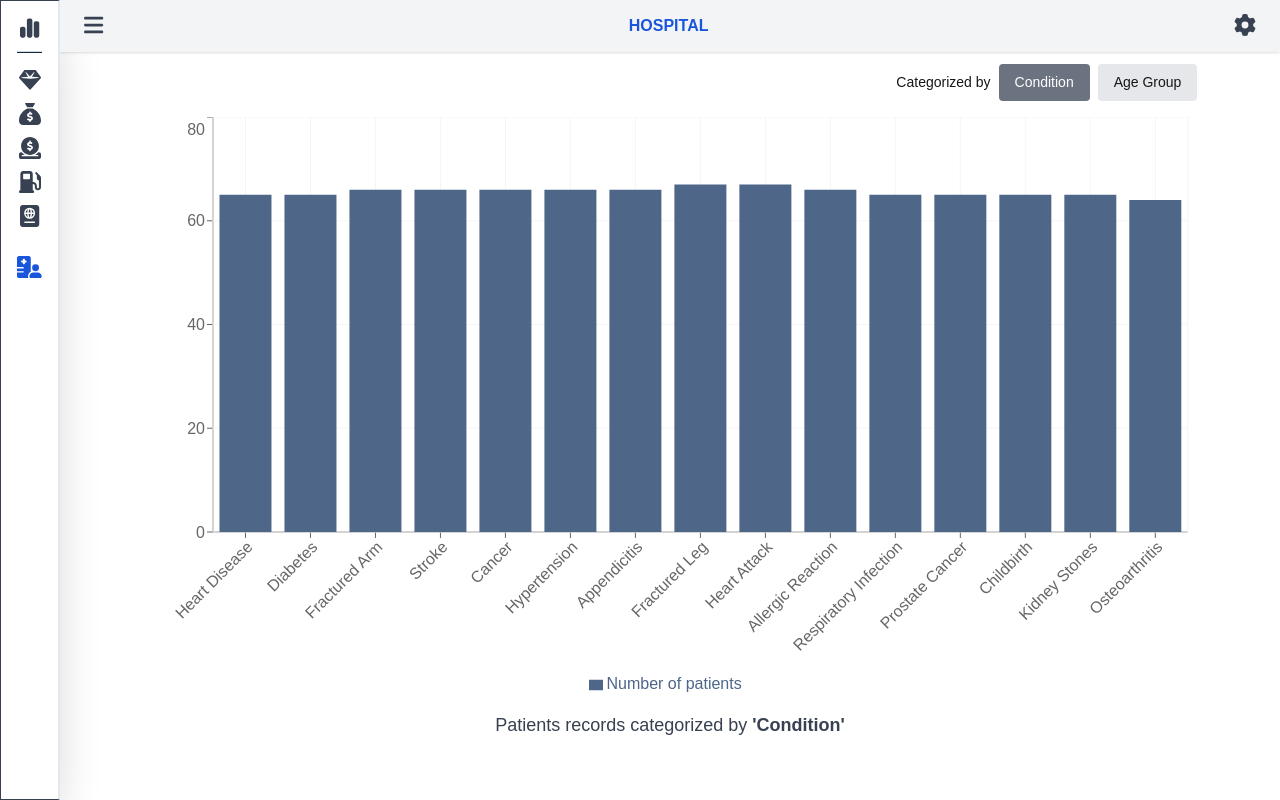
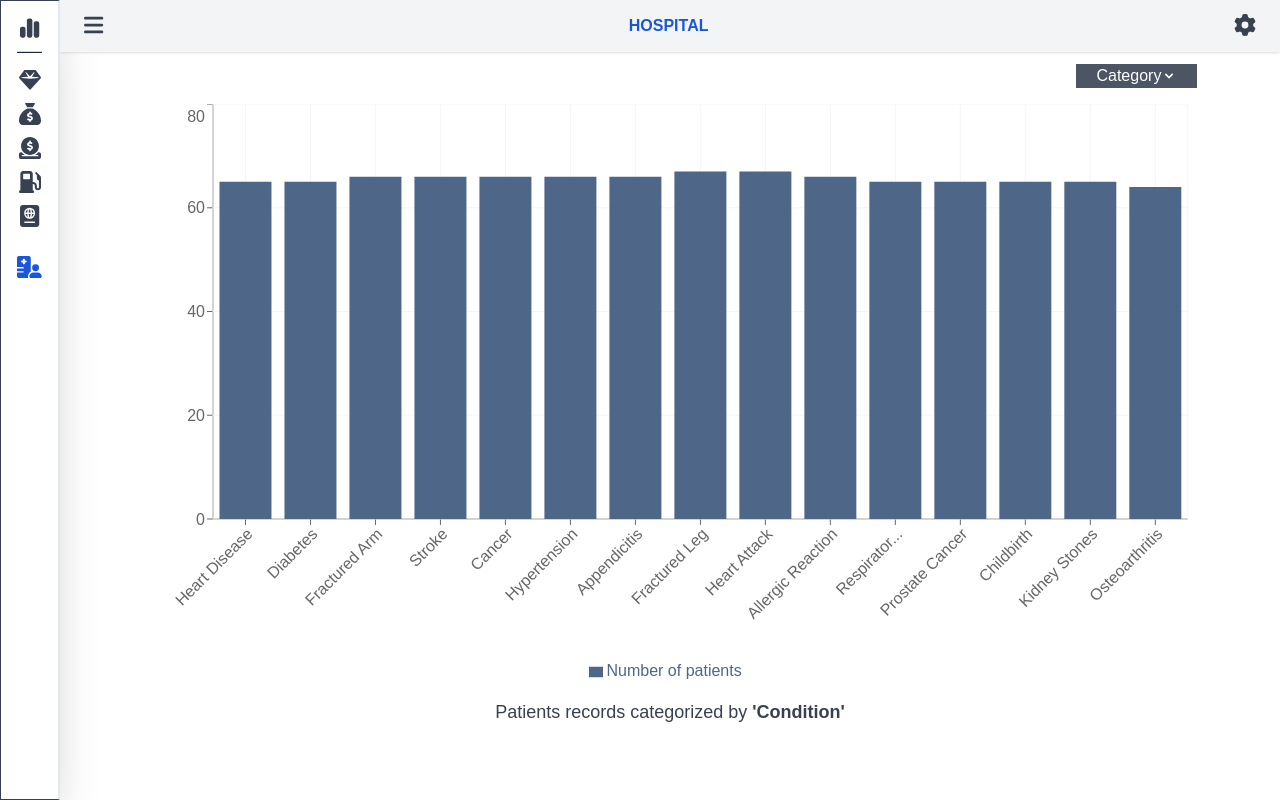
Before and after one commit to SagarMainali/visualized_nepal, a Next.js app: page /hospital in a window 1280 px wide. Built offline with nearby package versions, Linux system fonts and the light colour scheme.

Commit message:
added filter functionality in page/hospital

```diff
--- a/src/app/(pages)/gold-rate/page.tsx
+++ b/src/app/(pages)/gold-rate/page.tsx
@@ -116,11 +116,11 @@ export default function GoldRate() {
         goldRatesDataFiltered
             ? (
                 <div className='h-full w-full flex flex-col justify-center items-center gap-4'>
-                    <div className='w-[90%] flex flex-row-reverse'>
+                    <div className='w-[90%] flex flex-row-reverse gap-2'>
 
                         <CustomDropDown label="Date type" items={["AD", "BS"]} onClickHandler={changeDateTypeInFilter} filteredValue={filters.dateType} />
 
-                        <CustomDropDown label="Set time" className='mr-2' items={time_DropdownItems} onClickHandler={getGoldRatesDataByTime} filteredValue={filters.time} />
+                        <CustomDropDown label="Set time" items={time_DropdownItems} onClickHandler={getGoldRatesDataByTime} filteredValue={filters.time} />
 
                     </div>
                     <ResponsiveContainer width="90%" height="70%">
--- a/src/app/(pages)/hospital/page.tsx
+++ b/src/app/(pages)/hospital/page.tsx
@@ -4,17 +4,13 @@ import { useState, useEffect } from 'react';
 import Papa from 'papaparse';
 import axios from 'axios';
 import Loader from '@/components/Loader';
-import { Bar, CartesianGrid, BarChart, Legend, Line, ResponsiveContainer, Tooltip, XAxis, YAxis } from 'recharts';
-import CustomTooltip_Tourism from '@/components/customRecharts/customTooltip_Tourism';
-
-interface PatientCount_ByConditionT {
-    condition: string;
-    count: number;
-}
+import { Bar, CartesianGrid, BarChart, Legend, ResponsiveContainer, Tooltip, XAxis, YAxis } from 'recharts';
+import CustomTooltip_Hospital from '@/components/customRecharts/customTooltip_Hospital';
+import CustomDropDown from '@/components/CustomDropdown';
 
 export default function Hospital() {
 
-    const [patients_byCondition, setPatients_byCondition] = useState<PatientCount_ByConditionT[] | null>(null);
+    const [patientsData_All, setPatientsData_All] = useState<PatientsDataAllT[] | null>(null);
 
     useEffect(() => {
         const fetchPatientRecords = async () => {
@@ -23,26 +19,7 @@ export default function Hospital() {
                 Papa.parse(data, {
                     header: true,
                     skipEmptyLines: true,
-                    complete: (result) => {
-                        const rows = result.data as { [key: string]: string }[];
-                        const conditionCount: Record<string, number> = {};
-
-                        rows.forEach((row) => {
-                            const condition = row.Condition;
-                            if (condition) {
-                                conditionCount[condition] = (conditionCount[condition] || 0) + 1;
-                            }
-                        })
-
-                        const patients_byCondition = Object.entries(conditionCount).map(
-                            ([condition, count]) => ({
-                                condition,
-                                count
-                            })
-                        )
-
-                        setPatients_byCondition(patients_byCondition);
-                    },
+                    complete: (result) => setPatientsData_All(result.data as PatientsDataAllT[])
                 });
             } catch (error) {
                 console.log('Failed to fetch patients records!', error);
@@ -52,61 +29,85 @@ export default function Hospital() {
         fetchPatientRecords();
     }, [])
 
-    const [selections, setSelections] = useState({
-        stacked: true,
-        showTrend: false,
-    })
+    const [patients_byCategory, setPatients_byCategory] = useState<Patients_ByCategoryT[] | null>(null);
 
-    const handleSelectionsChange = (name: string) => {
-        setSelections(prev => {
-            if (name === 'stacked') {
-                return {
-                    ...prev,
-                    stacked: true
-                }
-            }
-            else if (name === 'separate') {
-                return {
-                    ...prev,
-                    stacked: false
-                }
-            }
-            else {
-                return {
-                    ...prev,
-                    showTrend: !prev.showTrend
+    const getPatientByCategory = (category: string) => {
+        const patientCount_byCategory: Record<string, number> = {};
+        const patientCount_byAge = {
+            '0-15': 0,
+            '15-30': 0,
+            '30-45': 0,
+            '45-60': 0,
+            '60-75': 0,
+            '75+': 0,
+        }
+
+        patientsData_All?.forEach(patientRecord => {
+            const selectedCategory = patientRecord[category as ('Condition' | 'Age' | 'Procedure')]; //get selected category from the row
+            if (category === 'Condition' || category === 'Procedure') {
+                patientCount_byCategory[selectedCategory] = (patientCount_byCategory[selectedCategory] || 0) + 1;
+            } else {
+                const age = patientRecord['Age'];
+                if (age < 15) {
+                    patientCount_byAge['0-15'] = (patientCount_byAge['0-15'] || 0) + 1;
+                } else if (age < 30) {
+                    patientCount_byAge['15-30'] = (patientCount_byAge['15-30'] || 0) + 1;
+                } else if (age < 45) {
+                    patientCount_byAge['30-45'] = (patientCount_byAge['30-45'] || 0) + 1;
+                } else if (age < 60) {
+                    patientCount_byAge['45-60'] = (patientCount_byAge['45-60'] || 0) + 1;
+                } else if (age < 75) {
+                    patientCount_byAge['60-75'] = (patientCount_byAge['60-75'] || 0) + 1;
+                } else {
+                    patientCount_byAge['75+'] = (patientCount_byAge['75+'] || 0) + 1;
                 }
             }
         })
+
+        const patientCount_byCategory_formatted = Object.entries(category === 'Age' ? patientCount_byAge : patientCount_byCategory).map(
+            ([category, count]) => ({
+                category,
+                count
+            })
+        )
+
+        setPatients_byCategory(patientCount_byCategory_formatted);
+
     }
 
+    const [selectedCategory, setSelectedCategory] = useState<string>('Condition');
+
+    useEffect(() => {
+        getPatientByCategory(selectedCategory);
+    }, [patientsData_All, selectedCategory])
+
     return (
-        patients_byCondition
+        patients_byCategory
             ? (
                 <div className='h-full w-full flex flex-col items-center gap-4'>
-                    <div className='w-[90%] flex flex-col items-end gap-2'>
-                        <div className='view-options'> Categorized by
-                            <span onClick={() => handleSelectionsChange('Condition')} className={selections.stacked ? 'selected' : ''}>Condition</span>
-                            <span onClick={() => handleSelectionsChange('Age Group')} className={!selections.stacked ? 'selected' : ''}>Age Group</span>
-                        </div>
+                    <div className='w-[90%] flex flex-row-reverse gap-2'>
+                        <CustomDropDown label='Category' arrowIcon={true} items={['Condition', 'Age', 'Procedure']} onClickHandler={setSelectedCategory} filteredValue={selectedCategory} />
                     </div>
                     <ResponsiveContainer width="90%" height="80%">
-                        <BarChart data={patients_byCondition} margin={{ left: 10, right: 10 }}>
+                        <BarChart data={patients_byCategory} margin={{ left: 10, right: 10 }}>
                             <XAxis
-                                dataKey="condition"
+                                dataKey="category"
                                 angle={-45}
                                 textAnchor="end"
                                 interval={0}
                                 height={140}
+                                tickFormatter={(value) =>
+                                    value.length > 20 ? `${value.substring(0, 10)}...` : value
+                                }
                             />
                             <YAxis />
-                            <Tooltip />
+                            <Tooltip content={<CustomTooltip_Hospital />} />
                             <Legend />
                             <CartesianGrid stroke="#f5f5f5" />
                             <Bar dataKey="count" fill="#4E6688" name="Number of patients" />
                         </BarChart>
                     </ResponsiveContainer>
-                    <p className='text-primary-gray text-[18px]'>Patients records categorized by <strong>'Condition'</strong></p>
+                    <p className='text-primary-gray text-[18px]'>Patients records categorized by <strong>'{(selectedCategory[0].toUpperCase() + selectedCategory.slice(1))}'</strong></p>
                 </div>
             )
             : <Loader />
--- a/src/components/CustomDropdown.tsx
+++ b/src/components/CustomDropdown.tsx
@@ -1,8 +1,8 @@
 import { Dropdown, DropdownItem } from "flowbite-react";
 
-export default function CustomDropDown({ label, className, items, onClickHandler, filteredValue }: CustomDropdownPropsT) {
+export default function CustomDropDown({ label, arrowIcon = false, items, onClickHandler, filteredValue }: CustomDropdownPropsT) {
   return (
-    <Dropdown label={label} arrowIcon={false} className={`filter-dropdown ${className}`}>
+    <Dropdown label={label} arrowIcon={arrowIcon} className='filter-dropdown'>
       {
         items.map((item, i) => ( //  item could be just a plain string or an object with 'name' & 'value' properties
           <DropdownItem key={i} onClick={() => onClickHandler(item.value ?? item)} className={`${filteredValue === (item.value ?? item) ? 'bg-gray-500' : ''}`}>
--- /dev/null
+++ b/src/components/customRecharts/customTooltip_Hospital.tsx
@@ -0,0 +1,14 @@
+import React from 'react'
+
+export default function CustomTooltip_Hospital({ active, payload, label }: CustomTooltipT) {
+
+    if (!active || !payload || !payload.length) return null;
+
+    return (
+        <div className="px-5 py-2 shadow-2xl rounded border border-light flex flex-col bg-slate-50/90">
+            <p className="font-semibold mb-1 text-primary-gray">Condition: {label}</p>
+            <hr />
+            <span className='font-semibold text-[#4E6688]'>No. of Patients: {payload[0].value}</span>
+        </div>
+    );
+}
```
Also changed, not shown: src/types/types.ts (+19 -1 lines), public/hospitalData/patients.csv.
